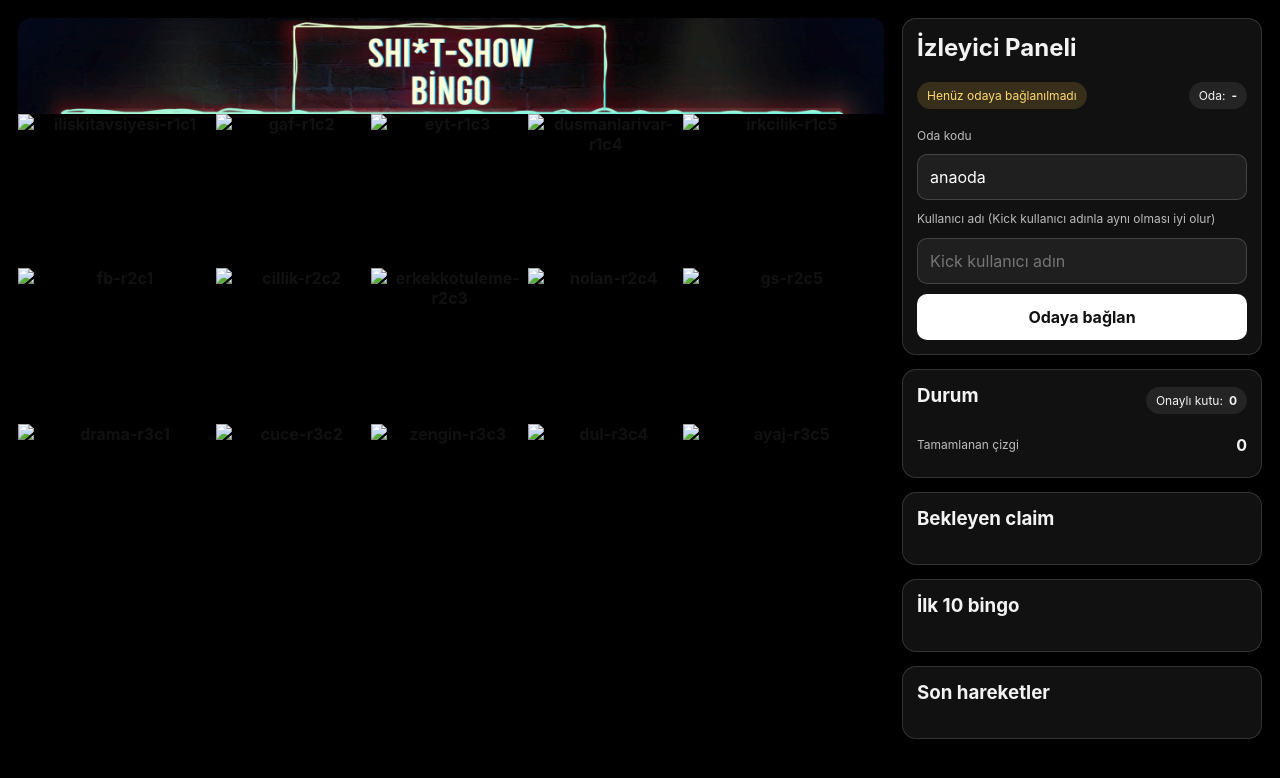
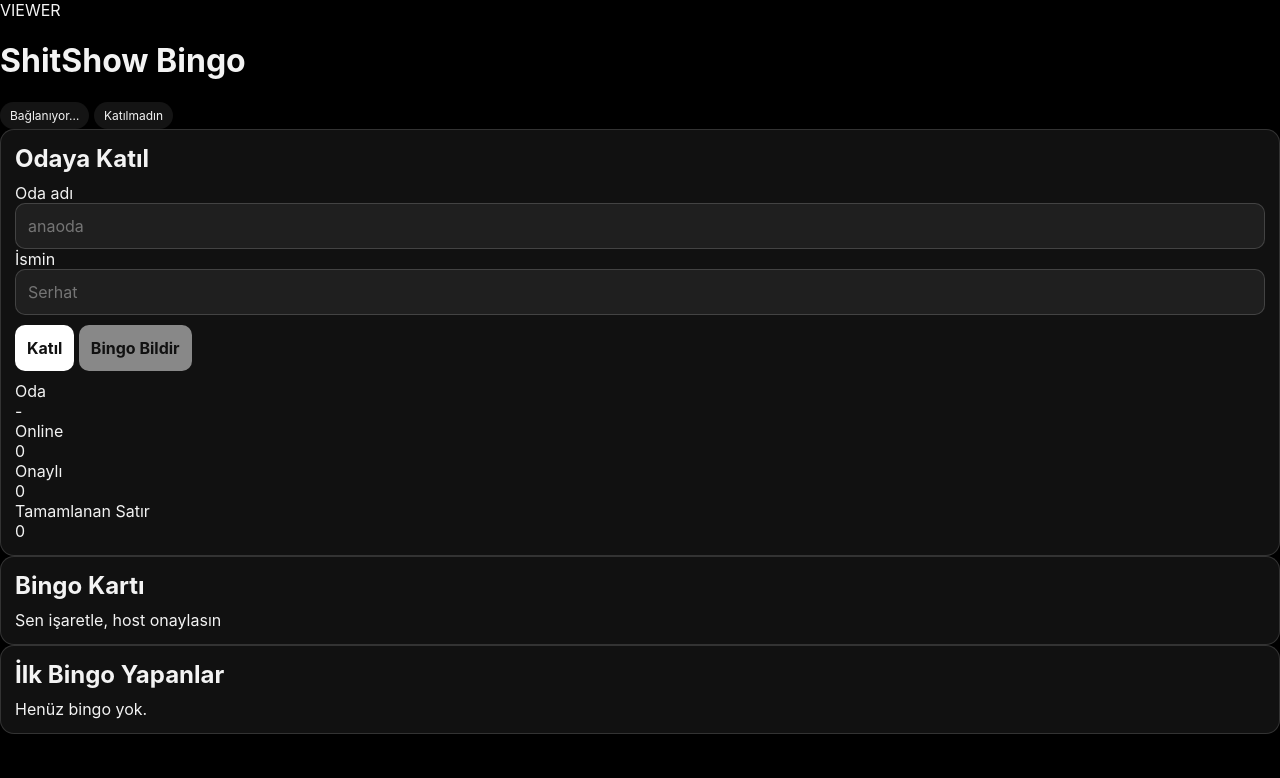
Before and after one commit to Serhatingen/ShitShowBingo, a website: page public/viewer.html in a window 1280 px wide. Drawn offline with nearby package versions, Linux system fonts and the light colour scheme; no server answers.

Commit message:
Update viewer.html for ShitShow Bingo

```diff
--- a/public/viewer.html
+++ b/public/viewer.html
@@ -1,83 +1,92 @@
 <!doctype html>
 <html lang="tr">
 <head>
-  <meta charset="utf-8">
-  <meta name="viewport" content="width=device-width, initial-scale=1">
-  <title>Eren Bingo - İzleyici</title>
-  <link rel="stylesheet" href="/style.css">
+  <meta charset="UTF-8" />
+  <meta name="viewport" content="width=device-width, initial-scale=1.0" />
+  <title>ShitShow Bingo</title>
+  <link rel="stylesheet" href="/style.css" />
+  <script src="/socket.io/socket.io.js"></script>
+  <script src="/config.js"></script>
+  <script defer src="/client.js"></script>
 </head>
-<body class="centered" data-mode="viewer">
-  <div id="app">
-    <div class="board-wrap">
-      <div class="board-shell">
-        <div id="boardGrid" class="board-grid"></div>
+<body data-page="viewer">
+  <div class="shell">
+    <header class="topbar">
+      <div class="brand">
+        <div class="brand-kicker">VIEWER</div>
+        <h1>ShitShow Bingo</h1>
       </div>
-    </div>
-    <aside class="sidebar">
-      <section class="panel stack">
-        <h2>İzleyici Paneli</h2>
-        <div class="status-row">
-          <span class="badge warn" id="statusBadge">Henüz odaya bağlanılmadı</span>
-          <span class="badge">Oda: <strong id="roomCode">-</strong></span>
+
+      <div class="topbar-right">
+        <div id="connectionBadge" class="badge badge-offline">Bağlanıyor…</div>
+        <div id="viewerJoinBadge" class="badge">Katılmadın</div>
+      </div>
+    </header>
+
+    <main class="layout">
+      <section class="panel">
+        <div class="panel-header">
+          <h2>Odaya Katıl</h2>
         </div>
-        <label class="stack">
-          <span class="small">Oda kodu</span>
-          <input id="roomInput" type="text" placeholder="anaoda">
-        </label>
-        <label class="stack">
-          <span class="small">Kullanıcı adı <span class="muted-inline">(Kick kullanıcı adınla aynı olması iyi olur)</span></span>
-          <input id="viewerName" type="text" maxlength="30" placeholder="Kick kullanıcı adın">
-        </label>
-        <button id="joinBtn" class="join-btn">Odaya bağlan</button>
+
+        <form id="viewerForm" class="stack gap-12">
+          <div class="field-row">
+            <label class="field">
+              <span>Oda adı</span>
+              <input id="viewerRoomInput" type="text" placeholder="anaoda" autocomplete="off" />
+            </label>
+
+            <label class="field">
+              <span>İsmin</span>
+              <input id="viewerNameInput" type="text" placeholder="Serhat" autocomplete="off" />
+            </label>
+          </div>
+
+          <div class="actions">
+            <button id="viewerJoinBtn" type="submit" class="btn btn-primary">Katıl</button>
+            <button id="bingoBtn" type="button" class="btn btn-gold" disabled>Bingo Bildir</button>
+          </div>
+
+          <div id="viewerMessage" class="message"></div>
+        </form>
+
+        <div class="stats">
+          <div class="stat-card">
+            <div class="stat-label">Oda</div>
+            <div id="viewerStatRoom" class="stat-value">-</div>
+          </div>
+          <div class="stat-card">
+            <div class="stat-label">Online</div>
+            <div id="viewerStatOnline" class="stat-value">0</div>
+          </div>
+          <div class="stat-card">
+            <div class="stat-label">Onaylı</div>
+            <div id="viewerStatConfirmed" class="stat-value">0</div>
+          </div>
+          <div class="stat-card">
+            <div class="stat-label">Tamamlanan Satır</div>
+            <div id="viewerStatLines" class="stat-value">0</div>
+          </div>
+        </div>
       </section>
 
-      <section class="panel stack">
-        <div class="status-row"><h3>Durum</h3><span class="badge">Onaylı kutu: <strong id="confirmedCount">0</strong></span></div>
-        <div class="status-row"><span class="small">Tamamlanan çizgi</span><strong id="linesCount">0</strong></div>
-        <div id="bingoBanner" class="bingo-banner" style="display:none"></div>
-        <div id="myRankBox" class="rank-box" style="display:none"></div>
+      <section class="panel panel-span-2">
+        <div class="panel-header">
+          <h2>Bingo Kartı</h2>
+          <div class="subtle">Sen işaretle, host onaylasın</div>
+        </div>
+        <div id="viewerGrid" class="bingo-grid"></div>
       </section>
 
-      <section class="panel stack">
-        <h3>Bekleyen claim</h3>
-        <div id="pendingBox"></div>
+      <section class="panel panel-span-2">
+        <div class="panel-header">
+          <h2>İlk Bingo Yapanlar</h2>
+        </div>
+        <div id="winnersList" class="winners-list empty-state">Henüz bingo yok.</div>
       </section>
-
-      <section class="panel stack">
-        <h3>İlk 10 bingo</h3>
-        <ol id="bingoList" class="bingo-list"></ol>
-      </section>
-
-      <section class="panel stack">
-        <h3>Son hareketler</h3>
-        <ul id="historyList" class="history-list"></ul>
-      </section>
-    </aside>
+    </main>
   </div>
 
-  <div id="claimModal" class="modal" aria-hidden="true">
-    <div class="modal-card stack">
-      <h3 id="modalTitle">Onay bekleniyor</h3>
-      <p id="modalText" class="small"></p>
-      <div class="progress"><div id="progressBar" class="progress-bar"></div></div>
-      <div class="inline">
-        <button id="modalClose" class="secondary">Kapat</button>
-        <button id="modalCancel" class="warn">Claim iptal</button>
-      </div>
-    </div>
-  </div>
-
-  <div id="spotlightOverlay" class="spotlight-overlay" aria-hidden="true">
-    <div id="spotlightConfetti" class="confetti-layer" aria-hidden="true"></div>
-    <div class="spotlight-card">
-      <div id="spotlightTitle" class="spotlight-title">BİNGO ANI</div>
-      <div id="spotlightSubtitle" class="spotlight-subtitle"></div>
-      <div id="spotlightMeta" class="spotlight-meta"></div>
-    </div>
-  </div>
-
-  <script src="/socket.io/socket.io.js"></script>
-  <script src="/config.js"></script>
-  <script src="/app.js"></script>
+  <div id="toast" class="toast"></div>
 </body>
 </html>
```
